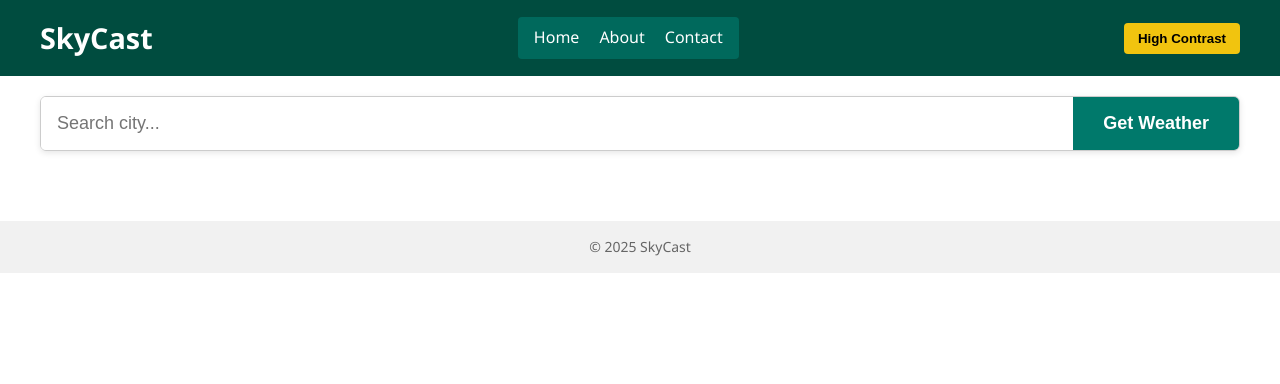
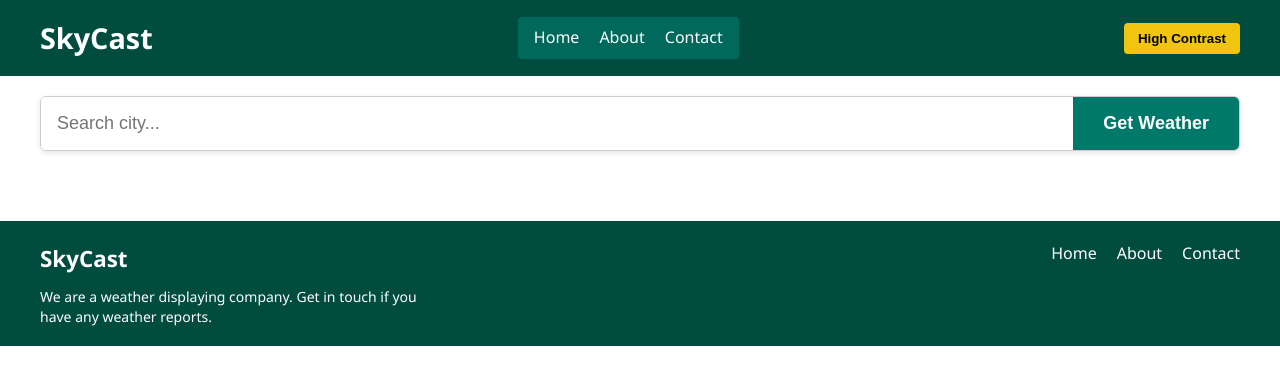
Before and after one commit to thomasfitz24/unit-2-interactive-frontend, a plain HTML site: page index.html in a window 1280 px wide. Drawn offline with Linux system fonts and the light colour scheme.

Commit message:
Updated footer: matched header color, added navigation links, and included company description

```diff
--- a/index.html
+++ b/index.html
@@ -49,8 +49,20 @@
   </main>
 
   <footer>
-    <p>&copy; 2025 SkyCast</p>
-  </footer>
+  <div class="footer-left">
+    <h2>SkyCast</h2>
+    <p>We are a weather displaying company. Get in touch if you have any weather reports.</p>
+  </div>
+  <div class="footer-right">
+    <nav aria-label="Footer navigation">
+      <ul>
+        <li><a href="#">Home</a></li>
+        <li><a href="#">About</a></li>
+        <li><a href="#">Contact</a></li>
+      </ul>
+    </nav>
+  </div>
+</footer>
 
   <script src="script.js"></script>
 </body>
--- a/style.css
+++ b/style.css
@@ -281,13 +281,46 @@ nav a:focus {
 
 /* Footer */
 footer {
-  text-align: center;
+  background: #004c3f; /* same as header */
+  color: #fff;
+  display: flex;
+  justify-content: space-between;
+  align-items: flex-start;
+  flex-wrap: wrap;
+  padding: 20px 40px;
   margin-top: 40px;
-  padding: 15px 40px;
+}
+
+footer h2 {
+  font-size: 1.4rem;
+  margin-bottom: 10px;
+}
+
+footer p {
   font-size: 14px;
-  color: #666;
-  width: 100%;
-  background: #f1f1f1;
+  max-width: 400px;
+  line-height: 1.4;
+}
+
+footer nav ul {
+  list-style: none;
+  display: flex;
+  gap: 20px;
+  margin: 0;
+  padding: 0;
+}
+
+footer nav a {
+  color: #fff;
+  text-decoration: none;
+  font-weight: 500;
+  transition: color 0.2s ease-in;
+}
+
+footer nav a:hover,
+footer nav a:focus {
+  color: #f1c40f;
+  outline: none;
 }
 
 /* High Contrast Toggle Button */
```
